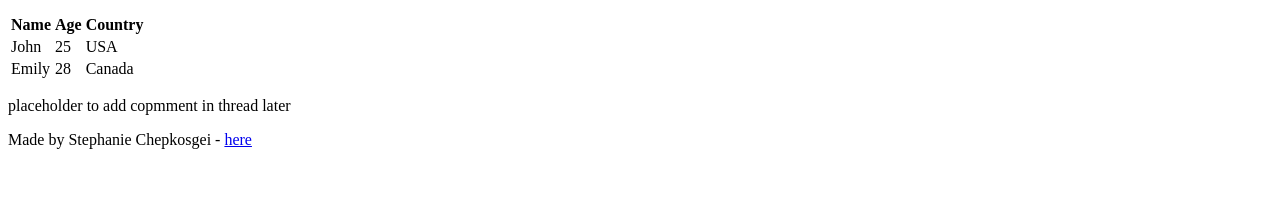
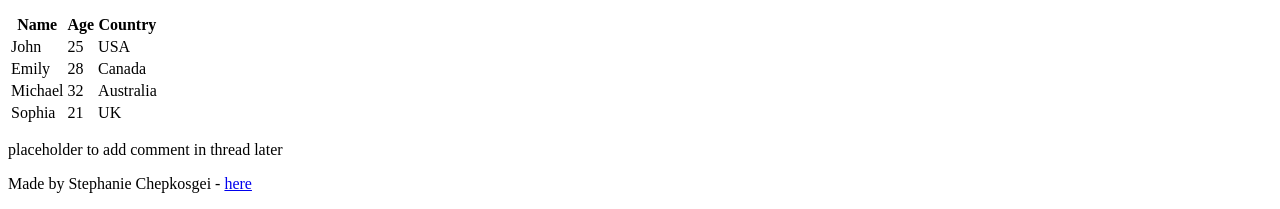
Before and after one commit to stephanie88-ux/My_First_Portfolio, a plain HTML site: page portfolio/index.html in a window 1280 px wide. Shown: the part 693-902 px from the top of the page. Before the commit the page ends 858 px from the top, so only its background shows below. Drawn offline with Linux system fonts and the light colour scheme.

Commit message:
Update portfolio files

```diff
--- a/portfolio/index.html
+++ b/portfolio/index.html
@@ -12,6 +12,8 @@
      <li><a href ="index.html">Home </a></li>
      <li><a href="tweets.html">Tweets</a></li>
      </ul>
+
+     </header>
 
      <main>
         <article>
@@ -61,14 +63,27 @@
         <td>Canada</td>
         </tr>
 
+        <tr>
+        <td>Michael</td>
+        <td>32</td>
+        <td>Australia</td>
+
+        <tr>
+        <td>Sophia</td>
+        <td>21</td>
+        <td>UK</td>
+        </tr>
+
     </tbody>
     </table>
     </article>
 
+
     <aside>
-        <p>placeholder to add copmment in thread later</p>
+        <p>placeholder to add comment in thread later</p>
     </aside>
     </main>
+
 
     <footer>
         <p>Made by Stephanie Chepkosgei - <a href="https://www.alxafrica.com" target="_blank">here</a></p>
```
